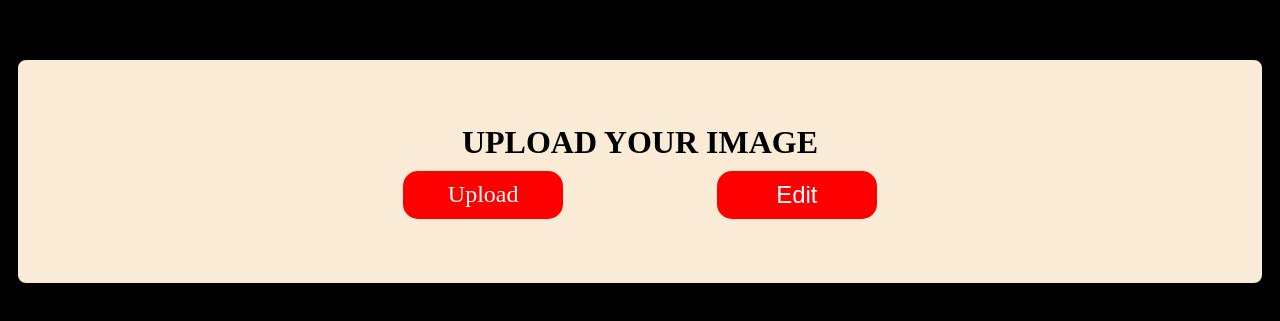
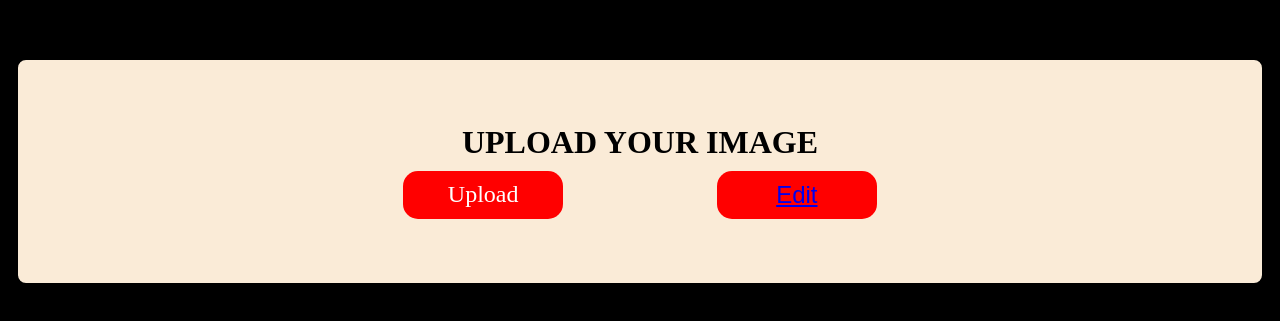
Before and after one commit to HIDZI123/TeraByte, a React (Vite) app in the folder TeraByte/: page /upload in a window 1280 px wide. Shown: the part 229-550 px from the top of the page. Built offline with nearby package versions, Linux system fonts and the light colour scheme.

Commit message:
created edit page

```diff
--- a/TeraByte/src/App.jsx
+++ b/TeraByte/src/App.jsx
@@ -6,6 +6,7 @@ import Footer from "./components/Footer";
 import  './styles/header.scss'
 import Upload from "./components/Upload";
 import './styles/upload.scss'
+import Edit from "./components/Edit";
 
 const App = () => {
   return (
@@ -14,6 +15,7 @@ const App = () => {
       <Routes>
         <Route path="/" element={<Home />} />
         <Route path="/upload" element={<Upload/>} />
+        <Route path="/edit" element={<Edit/>} />
       </Routes>
       {/* <Footer /> */}
     </Router>
--- a/TeraByte/src/components/Edit.jsx
+++ b/TeraByte/src/components/Edit.jsx
@@ -0,0 +1,17 @@
+/* eslint-disable react/prop-types */
+
+// import React from 'react';
+
+const Edit = ({ location }) => {
+  // Extract the image URL from the state passed via Link
+  const imageUrl = location.state.imageUrl;
+
+  return (
+    <div className="box">
+      <h1>Edit Image</h1>
+      {imageUrl && <img src={imageUrl} alt="Uploaded pic" />}
+    </div>
+  );
+};
+
+export default Edit;
--- a/TeraByte/src/components/Upload.jsx
+++ b/TeraByte/src/components/Upload.jsx
@@ -1,15 +1,15 @@
 /* import React from 'react' */
 import {useState} from 'react';
-
+import {Link} from 'react-router-dom';
 const Upload = () => {
   const [imageUrl, setImageUrl] = useState('');
+
 
   const handleFileChange = (e) => {
     const file = e.target.files[0];
     const imageUrl = URL.createObjectURL(file);
     setImageUrl(imageUrl);
   };
-
 
   return (
     <>
@@ -31,7 +31,10 @@ const Upload = () => {
       )}
       <div className='buttons'>
       <label htmlFor="input-file">Upload</label>
-      <button className='edit'>Edit</button>
+      <button className='edit'>
+      <Link to={{ pathname: '/edit', state: { imageUrl } }}>Edit</Link>
+
+      </button>
       </div>
       </div>
 
--- /dev/null
+++ b/TeraByte/src/styles/Edit.scss
@@ -0,0 +1,6 @@
+@import './basic.scss';
+.box{
+  height: fit-content;
+  width: 100%;
+  background-color: aqua;
+}
```
